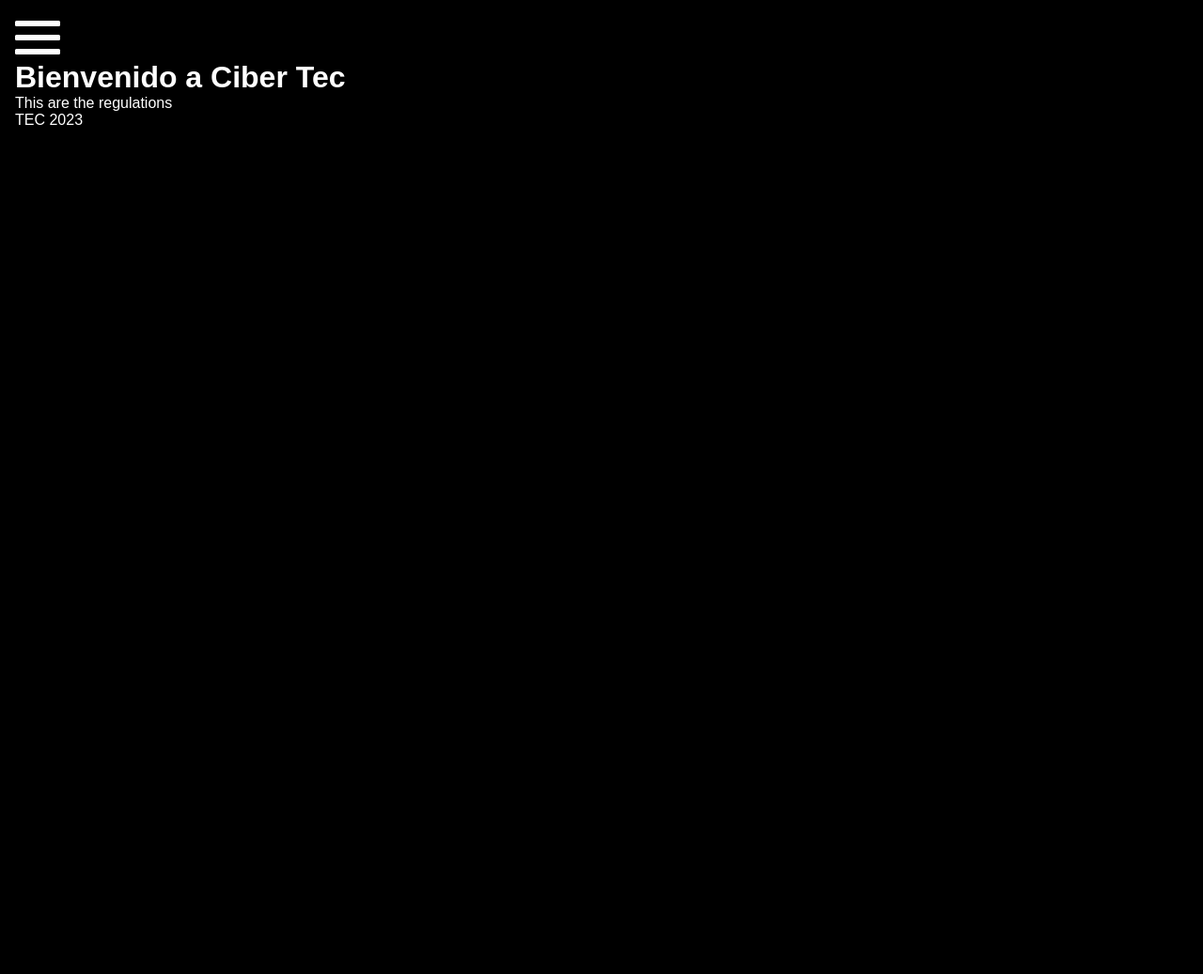
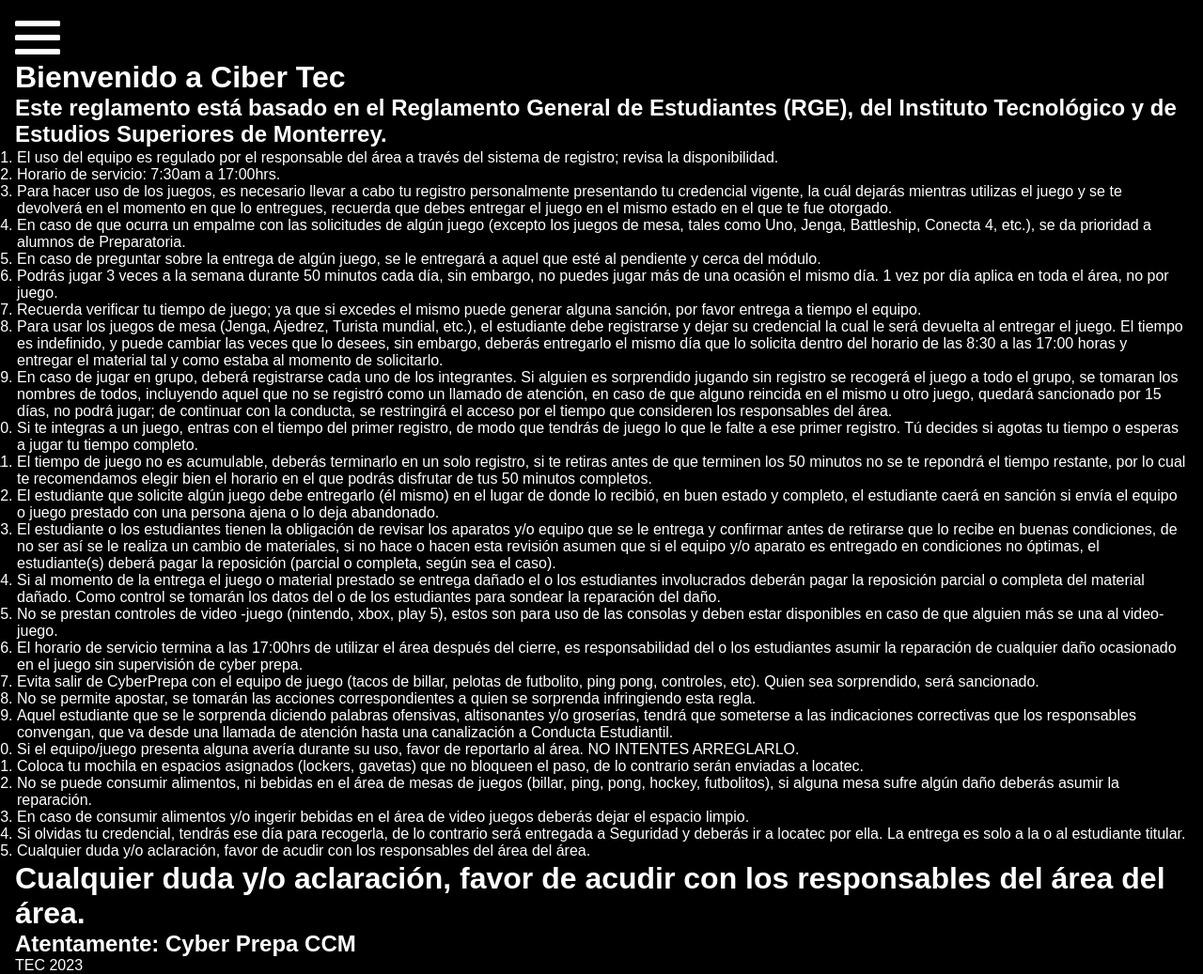
Before and after one commit to Proyectos-Especiales-CCM/Cyber-Prepa-Back, a Django app: page /regulations in a window 1280 px wide. Shown: the whole page at 94% size. Before the commit the page ends 133 px from the top, so only its background shows below. Run offline with Django 4.2, Linux system fonts and the light colour scheme.

Commit message:
Added reglamento

```diff
--- a/static/css/main.sass
+++ b/static/css/main.sass
@@ -4,6 +4,7 @@
 @import 'pages/index'
 @import 'pages/login'
 @import 'pages/admin'
+@import 'pages/regulations'
 
 *
   padding: 0
--- /dev/null
+++ b/static/css/pages/_regulations.sass
@@ -0,0 +1,2 @@
+.reglas
+  padding: 2rem
--- a/templates/main/regulations.html
+++ b/templates/main/regulations.html
@@ -10,7 +10,38 @@
 
 {% block content %}
     <h1>Bienvenido a Ciber Tec</h1>
-    <p>This are the regulations</p>
+    <h2>Este reglamento está basado en el Reglamento General de Estudiantes (RGE), del Instituto  Tecnológico y de Estudios Superiores de Monterrey.</h2>
+    <div class="reglas">
+    <ol>
+        <li>El uso del equipo es regulado por el responsable del área a través del sistema de registro; revisa la disponibilidad.</li>
+        <li>Horario de servicio: 7:30am a 17:00hrs.</li>
+        <li>Para hacer uso de los juegos, es necesario llevar a cabo tu registro personalmente presentando tu credencial vigente, la cuál dejarás mientras utilizas el juego y se te devolverá en el momento en que lo entregues, recuerda que debes entregar el juego en el mismo estado en el que te fue otorgado.</li>
+        <li>En caso de que ocurra un empalme con las solicitudes de algún juego (excepto los juegos de mesa, tales como Uno, Jenga, Battleship, Conecta 4, etc.), se da prioridad a alumnos de Preparatoria.</li>
+        <li>En caso de preguntar sobre la entrega de algún juego, se le entregará a aquel que esté al pendiente y cerca del módulo.</li>
+        <li>Podrás jugar 3 veces a la semana durante 50 minutos cada día, sin embargo, no puedes jugar más de una ocasión el mismo día. 1 vez por día aplica en toda el área, no por juego.</li>
+        <li>Recuerda verificar tu tiempo de juego; ya que si excedes el mismo puede generar alguna sanción, por favor entrega a tiempo el equipo.</li>
+        <li>Para usar los juegos de mesa (Jenga, Ajedrez, Turista mundial, etc.), el estudiante debe registrarse y dejar su credencial la cual le será devuelta al entregar el juego. El tiempo es indefinido, y puede cambiar las veces que lo desees, sin embargo, deberás entregarlo el mismo día que lo solicita dentro del horario de las 8:30 a las 17:00 horas y entregar el material tal y como estaba al momento de solicitarlo.</li>
+        <li>En caso de jugar en grupo, deberá registrarse cada uno de los integrantes. Si alguien es sorprendido jugando sin registro se recogerá el juego a todo el grupo, se tomaran los nombres de todos, incluyendo aquel que no se registró como un llamado de atención, en caso de que alguno reincida en el mismo u otro juego, quedará sancionado por 15 días, no podrá  jugar; de continuar con la conducta, se restringirá el acceso por el tiempo que consideren los responsables del área.</li>
+        <li>Si te integras a un juego, entras con el tiempo del primer registro, de modo que tendrás de juego lo que le falte a ese primer registro. Tú decides si agotas tu tiempo o esperas a jugar tu tiempo completo.</li>
+        <li>El tiempo de juego no es acumulable, deberás terminarlo en un solo registro, si te retiras antes de que terminen los 50 minutos no se te repondrá el tiempo restante, por lo cual te recomendamos elegir bien el horario en el que podrás disfrutar de tus 50 minutos completos.</li>
+        <li>El estudiante que solicite algún juego debe entregarlo (él mismo) en el lugar de donde lo recibió, en buen estado y completo, el estudiante caerá en sanción si envía el equipo o juego prestado con una persona ajena o lo deja abandonado.</li>
+        <li>El estudiante o los estudiantes tienen la obligación de revisar los aparatos y/o equipo que se le entrega y confirmar antes de retirarse que lo recibe en buenas condiciones, de no ser así se le realiza un cambio de materiales, si no hace o hacen esta revisión asumen que si el equipo y/o aparato es entregado en condiciones no óptimas, el estudiante(s) deberá pagar la reposición (parcial o completa, según sea el caso).</li>
+        <li>Si al momento de la entrega el juego o material prestado se entrega dañado el o los estudiantes involucrados deberán pagar la reposición parcial o completa del material dañado. Como control se tomarán los datos del o de los estudiantes para sondear la reparación del daño.</li>
+        <li>No se prestan controles de video -juego (nintendo, xbox, play 5), estos son para uso de las consolas y deben estar disponibles en caso de que alguien más se una al video-juego.</li>
+        <li>El horario de servicio termina a las 17:00hrs de utilizar el área después del cierre, es responsabilidad del o los estudiantes asumir la reparación de cualquier daño ocasionado en el juego sin supervisión de cyber prepa.</li>
+        <li>Evita salir de CyberPrepa con el equipo de juego (tacos de billar, pelotas de futbolito, ping pong, controles, etc). Quien sea sorprendido, será sancionado.</li>
+        <li>No se permite apostar, se tomarán las acciones correspondientes a quien se sorprenda infringiendo esta regla.</li>
+        <li>Aquel estudiante que se le sorprenda diciendo palabras ofensivas, altisonantes y/o groserías, tendrá que someterse a las indicaciones correctivas que los responsables convengan, que va desde una llamada de atención hasta una canalización a Conducta Estudiantil.</li>
+        <li>Si el equipo/juego presenta alguna avería durante su uso, favor de reportarlo al área. NO INTENTES ARREGLARLO.   </li>
+        <li>Coloca tu mochila en espacios asignados (lockers, gavetas) que no bloqueen el paso, de lo contrario  serán enviadas a locatec.</li>
+        <li>No se puede consumir alimentos, ni bebidas en el área de mesas de juegos (billar, ping, pong, hockey, futbolitos), si alguna mesa sufre algún daño deberás asumir la reparación.</li>
+        <li>En caso de consumir alimentos y/o ingerir bebidas en el área de video juegos deberás dejar el espacio limpio. </li>
+        <li>Si olvidas tu credencial, tendrás ese día para recogerla, de lo contrario será entregada a Seguridad y deberás ir a locatec por ella. La entrega es solo a la o al estudiante titular.</li>
+        <li>Cualquier duda y/o aclaración, favor de acudir con los responsables del área del área.</li>
+    </ol>
+    </div>
+    <h1>Cualquier duda y/o aclaración, favor de acudir con los responsables del área del área.</h1>
+    <h2>Atentamente: Cyber Prepa CCM</h2>
 {% endblock %}
 
 {% block js %}
```
Also changed, not shown: static/css/main.min.css.
